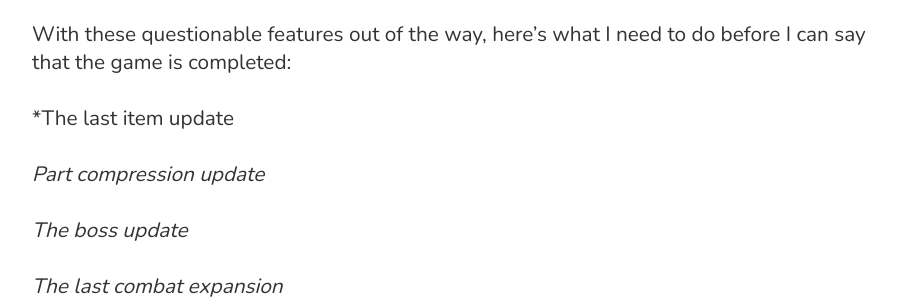
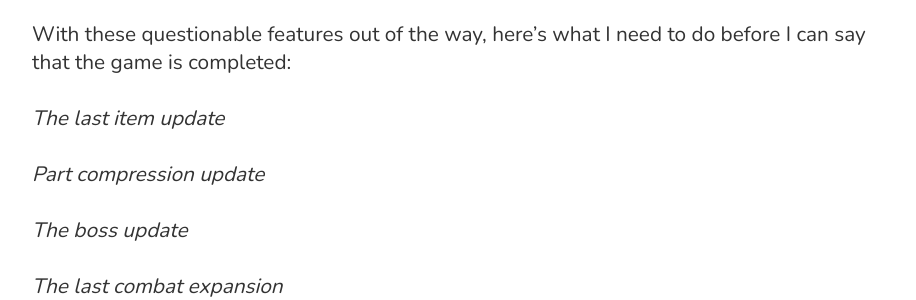
Before and after one commit to Phoebe3663/Zuurix.github.io, a Jekyll site: the page built from _posts/2017-06-04-echo-73.md, in a window 1280 px wide and 900 px high, scrolled down 1519 px. Shown: the part 156-456 px from the top of the window, without its empty margins (180-1096 px from the left). Built offline with Jekyll 4.4.1, drawn with Linux system fonts in a browser that asks for light colours; comment, search, counter and statistics services are not loaded.

```diff
--- a/_posts/2017-06-04-echo-73.md
+++ b/_posts/2017-06-04-echo-73.md
@@ -45,7 +45,7 @@ Without ability unleashing, I will be able to make abilities better because I no
 
 With these questionable features out of the way, here's what I need to do before I can say that the game is completed:
 
-*The last item update
+*The last item update*
 
 *Part compression update*
 
```
